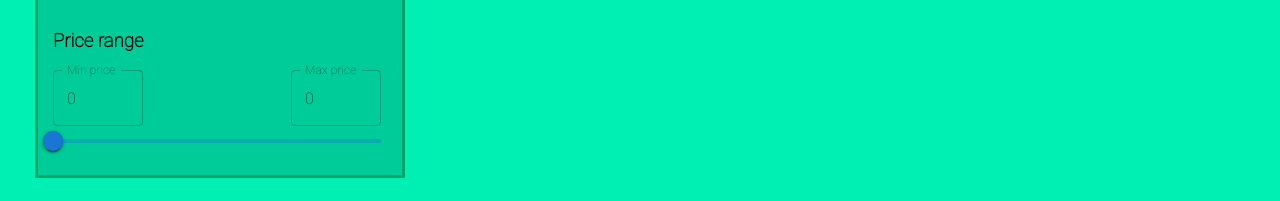
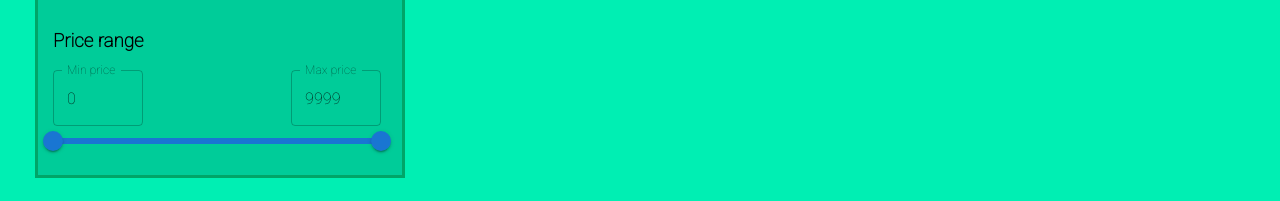
Before and after one commit to KidDarek/evosoft-evoFrontend, a React (Create React App) app: page /Search in a window 1280 px wide. Shown: the part 265-466 px from the top of the page. Built offline with nearby package versions, Linux system fonts and the light colour scheme; no server answers.

Commit message:
wrap in different way

```diff
--- a/src/pages/product-page/ProductPage.jsx
+++ b/src/pages/product-page/ProductPage.jsx
@@ -114,7 +114,7 @@ const AddItemToShoppingCart = (id) => {
   localStorage.setItem("shoppingItems", JSON.stringify(shoppingItems));
 };
 
-const ProductPage = () => {
+const ProductPageInside = () => {
   const [value, setValue] = React.useState("1");
 
   let accountRole = users[0].role;
@@ -208,4 +208,14 @@ const ProductPage = () => {
   );
 };
 
+const ProductPage = () => {
+  return (
+    <>
+      <ProductContextProvider>
+        <ProductPageInside />
+      </ProductContextProvider>
+    </>
+  );
+};
+
 export default ProductPage;
--- a/src/pages/search-page/SearchPage.jsx
+++ b/src/pages/search-page/SearchPage.jsx
@@ -45,7 +45,7 @@ const StyledProductDiv = styled("div")({
 var INITIAL_MIN_PRICE_VALUE = 0;
 var INITIAL_MAX_PRICE_VALUE = 9999;
 
-const SearchPage = () => {
+const SearchPageInside = () => {
   const { products } = useContext(ProductContext);
   const [filteredProducts, setFilteredProducts] = useState(products);
   const [searchString, setSearchString] = useState("");
@@ -54,6 +54,28 @@ const SearchPage = () => {
     INITIAL_MIN_PRICE_VALUE,
     INITIAL_MAX_PRICE_VALUE,
   ]);
+
+  // NEW CODE SNIPPET
+  useEffect(() => {
+    const priceRangeOfProducts = () => {
+      let minPrice = 0;
+      let maxPrice = minPrice;
+      for (let i = 0; i < products.length; i++) {
+        if (minPrice > products[i].price) {
+          minPrice = products[i].price;
+        }
+        if (maxPrice < products[i].price) {
+          maxPrice = products[i].price;
+        }
+      }
+      return [minPrice, maxPrice];
+    };
+
+    if (products.length > 0) {
+      const priceRange = priceRangeOfProducts();
+      setSelectedPriceRange([priceRange[0], priceRange[1]]);
+    }
+  }, [products]);
 
   const filterProducts = useCallback(() => {
     let filtered = [...products];
@@ -89,25 +111,8 @@ const SearchPage = () => {
     setSearchString(e.target.value);
   };
 
-  const priceRangeOfProducts = () => {
-    let minPrice = 0;
-    let maxPrice = minPrice;
-    for (let i = 0; i < products.length; i++) {
-      if (minPrice > products[i].price) {
-        minPrice = products[i].price;
-      }
-      if (maxPrice < products[i].price) {
-        maxPrice = products[i].price;
-      }
-    }
-    return [minPrice, maxPrice];
-  };
-  const initialPriceRange = priceRangeOfProducts();
-  INITIAL_MIN_PRICE_VALUE = initialPriceRange[0];
-  INITIAL_MAX_PRICE_VALUE = initialPriceRange[1];
   return (
     <>
-      <ProductContextProvider>
       <StyledPadding>
         <StyledDiv>
           <StyledContent>
@@ -144,6 +149,15 @@ const SearchPage = () => {
           </StyledContent>
         </StyledDiv>
       </StyledPadding>
+    </>
+  );
+};
+
+const SearchPage = () => {
+  return (
+    <>
+      <ProductContextProvider>
+        <SearchPageInside />
       </ProductContextProvider>
     </>
   );
--- a/src/pages/shop-page/ShopPage.jsx
+++ b/src/pages/shop-page/ShopPage.jsx
@@ -84,7 +84,7 @@ const CalculateTotal = () => {
   }
 };
 
-const ShopPage = () => {
+const ShopPageInside = () => {
   const navigate = useNavigate();
 
   const { products } = useContext(ProductContext);
@@ -172,12 +172,14 @@ const ShopPage = () => {
   );
 };
 
-function App() {
+const ShopPage = () => {
   return (
-    <ProductContextProvider>
-      <ShopPage />
-    </ProductContextProvider>
+    <>
+      <ProductContextProvider>
+        <ShopPageInside />
+      </ProductContextProvider>
+    </>
   );
-}
+};
 
-export default App;
+export default ShopPage;
```
Lines whose indentation alone changed are shown as unchanged.
